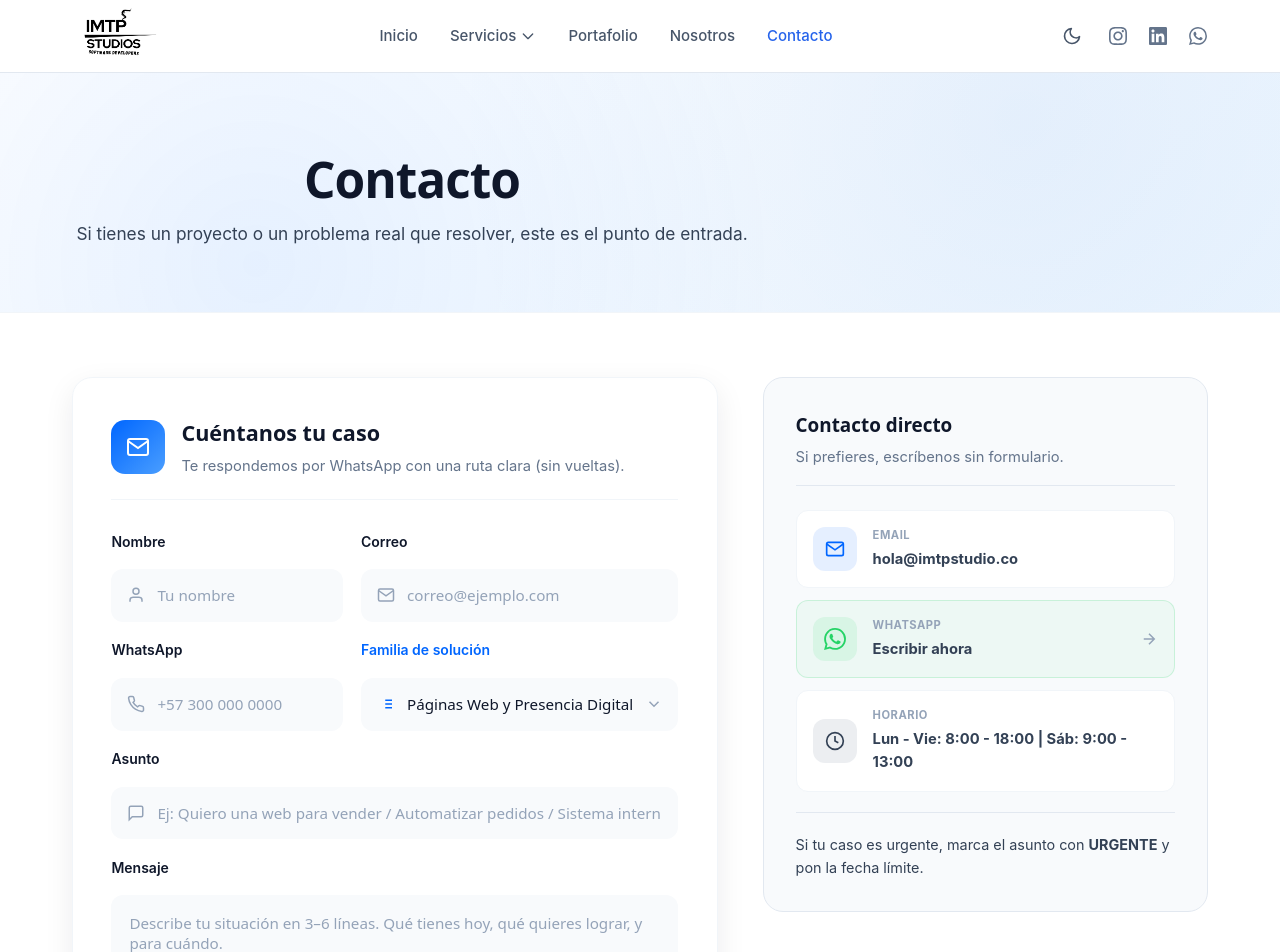
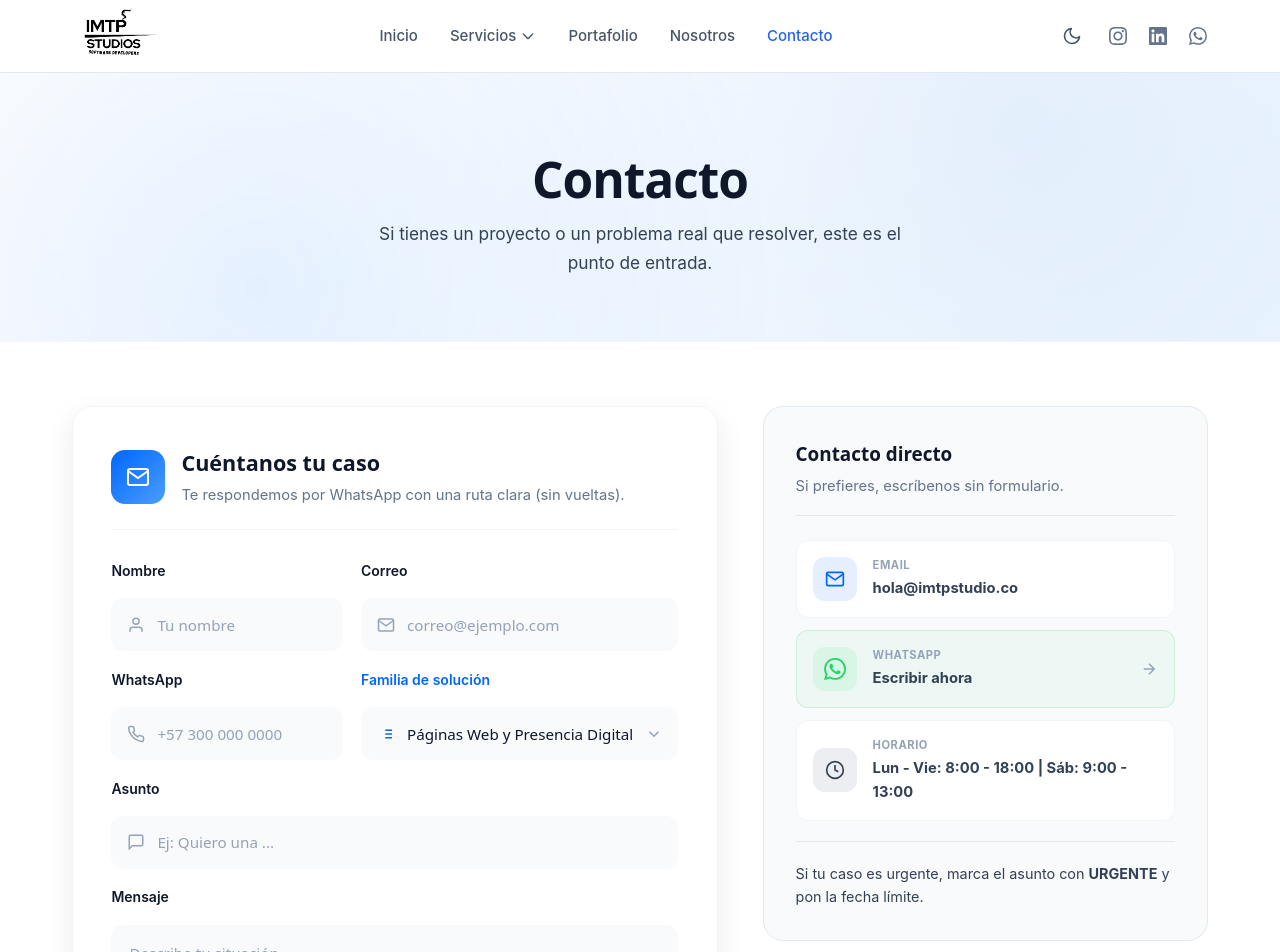
Before and after one commit to josearpa123/imtp_page, a React (Vite) app in the folder Frontend/: page /contacto in a window 1280 px wide. Shown: the top 952 px of the page. Built offline with nearby package versions, Linux system fonts and the light colour scheme.

Commit message:
cambios en center de contacto

```diff
--- a/Frontend/src/pages/ContactoPage.jsx
+++ b/Frontend/src/pages/ContactoPage.jsx
@@ -431,7 +431,7 @@ function ContactForm() {
                 type="text"
                 id="asunto"
                 name="asunto"
-                placeholder="Ej: Quiero una web para vender / Automatizar pedidos / Sistema interno..."
+                placeholder="Ej: Quiero una ..."
                 value={formData.asunto}
                 onChange={handleChange}
                 onFocus={() => setFocusedField("asunto")}
@@ -447,7 +447,7 @@ function ContactForm() {
               <textarea
                 id="mensaje"
                 name="mensaje"
-                placeholder="Describe tu situación en 3–6 líneas. Qué tienes hoy, qué quieres lograr, y para cuándo."
+                placeholder="Describe tu situación."
                 rows={6}
                 value={formData.mensaje}
                 onChange={handleChange}
--- a/Frontend/src/styles/ContactoPage.css
+++ b/Frontend/src/styles/ContactoPage.css
@@ -859,3 +859,29 @@ html[data-theme="dark"] .cs-option.selected {
 @media (max-width: 480px) {
   .cs-list { max-height: 210px; }
 }
+
+/* =========================
+   HERO - CENTRADO ÓPTICO REAL (FIX)
+   ========================= */
+
+/* centra el bloque aunque haya estilos globales raros */
+.contacto-hero {
+  display: grid;
+  place-items: center;
+  text-align: center;
+}
+
+/* asegura que el wrapper realmente esté centrado */
+.contacto-hero .hero-content {
+  width: min(880px, 100%);
+  margin-inline: auto !important;
+  padding-inline: 1.25rem;
+  text-align: center;
+}
+
+/* clave: hace que el subtítulo NO sea una sola línea larguísima */
+.contacto-hero p {
+  max-width: 560px;     /* baja esto a 520 si aún lo ves “izq” */
+  margin-inline: auto !important;
+  text-wrap: pretty;    /* si el navegador lo soporta, mejora cortes */
+}
```
